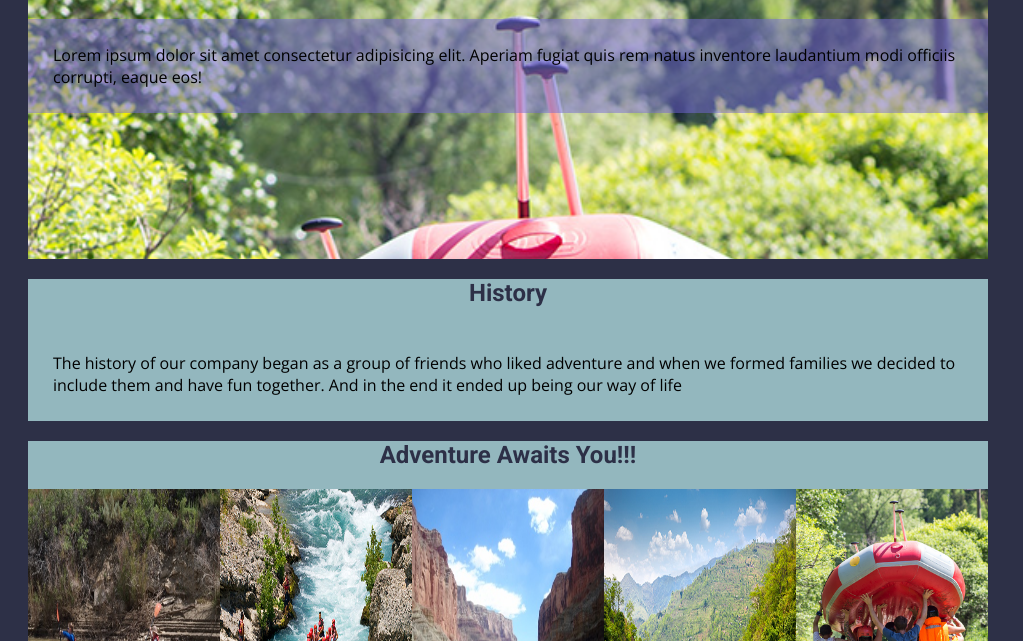
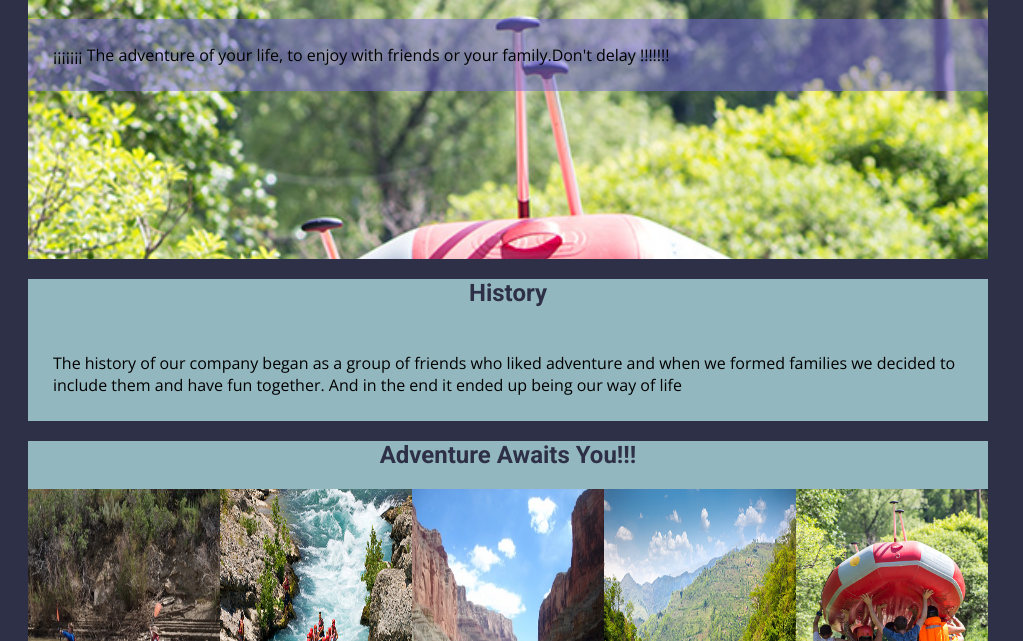
Before and after one commit to nestoredi/wdd130, a plain HTML site: page wwr/about.html in a window 1280 px wide. Shown: the part 159-800 px from the top of the page, without its empty margins (0-1023 px from the left). Drawn offline with nearby package versions, Linux system fonts and the light colour scheme.

Commit message:
Update about.html

```diff
--- a/wwr/about.html
+++ b/wwr/about.html
@@ -24,7 +24,7 @@
 
             <article>
 
-                <p>Lorem ipsum dolor sit amet consectetur adipisicing elit. Aperiam fugiat quis rem natus inventore laudantium modi officiis corrupti, eaque eos!</p>
+                <p>¡¡¡¡¡¡¡          The adventure of your life, to enjoy with friends or your family.Don't delay    !!!!!!!</p>
             </article>
         </div>
         <section>
```
